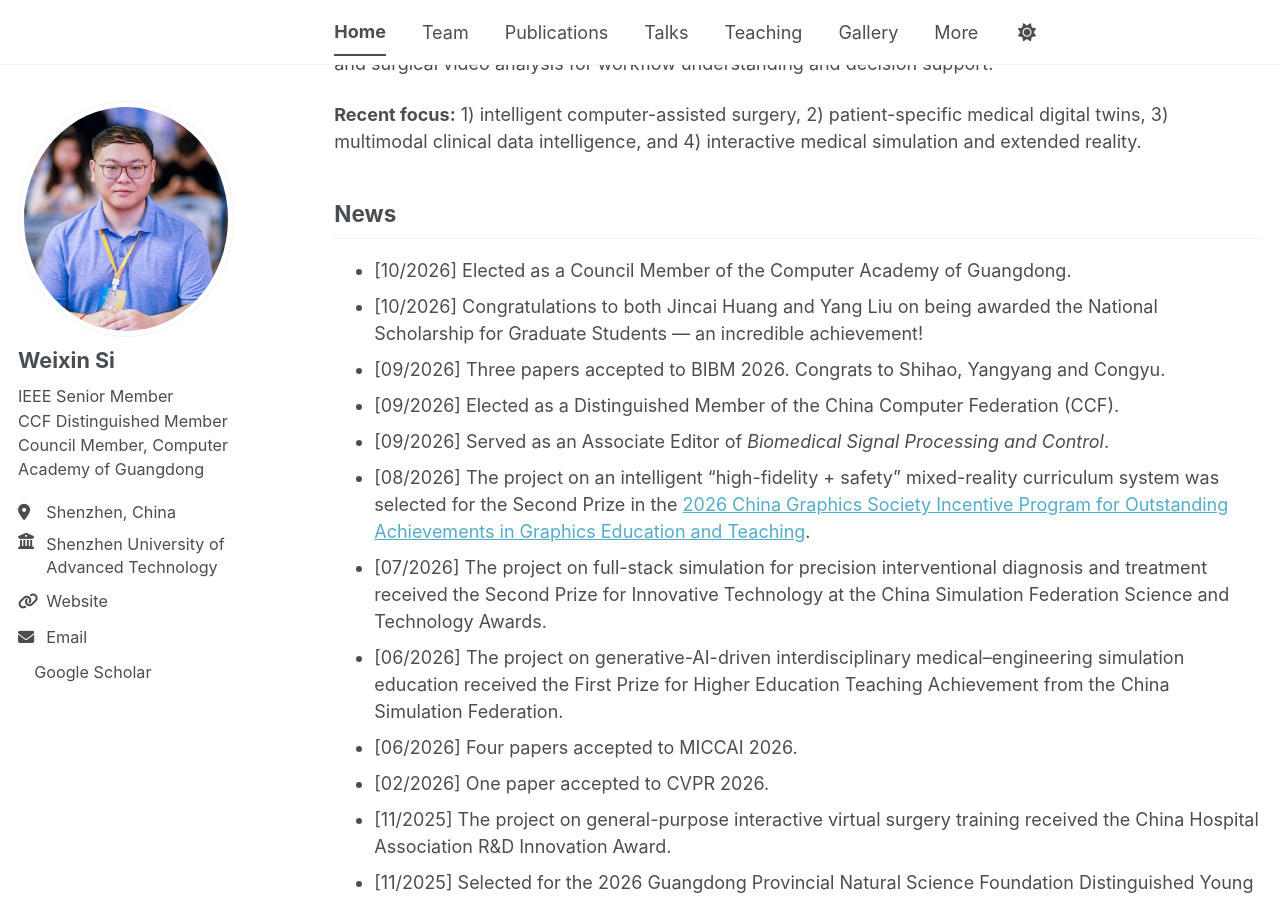
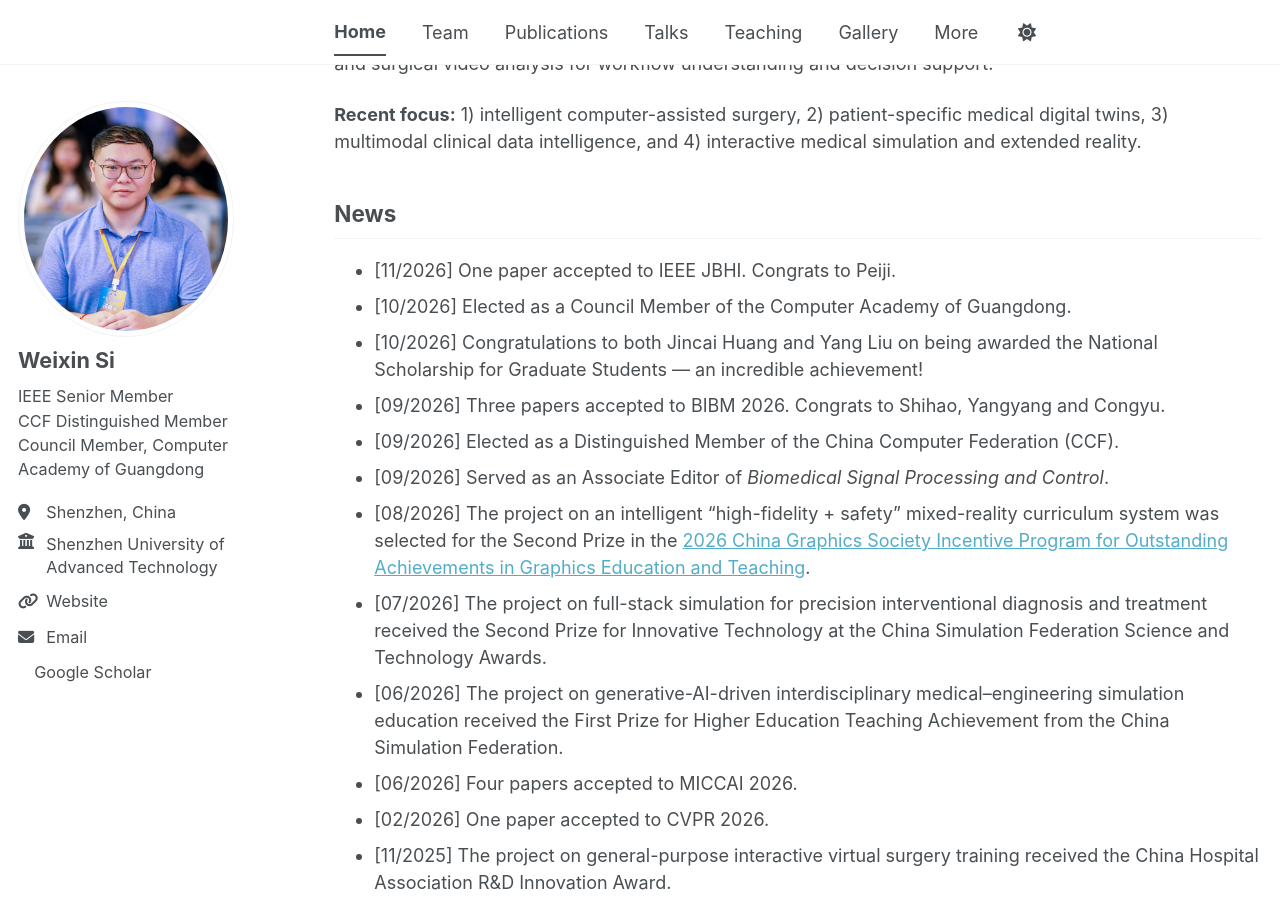
Before and after one commit to WeixinSi/weixinsi.github.io, a Jekyll site: the page built from _pages/about.md, in a window 1280 px wide and 900 px high, scrolled down 903 px. Built offline with Jekyll 4.4.1, drawn with Linux system fonts in a browser that asks for light colours; a style sheet for code colours, icons or effects is not loaded.

Commit message:
Add IEEE JBHI acceptance news for Peiji

```diff
--- a/_pages/about.md
+++ b/_pages/about.md
@@ -54,6 +54,7 @@ reality.
 
 ## News
 
+- [11/2026] One paper accepted to IEEE JBHI. Congrats to Peiji.
 - [10/2026] Elected as a Council Member of the Computer Academy of Guangdong.
 - [10/2026] Congratulations to both Jincai Huang and Yang Liu on being awarded the National Scholarship for Graduate Students — an incredible achievement!
 - [09/2026] Three papers accepted to BIBM 2026. Congrats to Shihao, Yangyang and Congyu.
```
